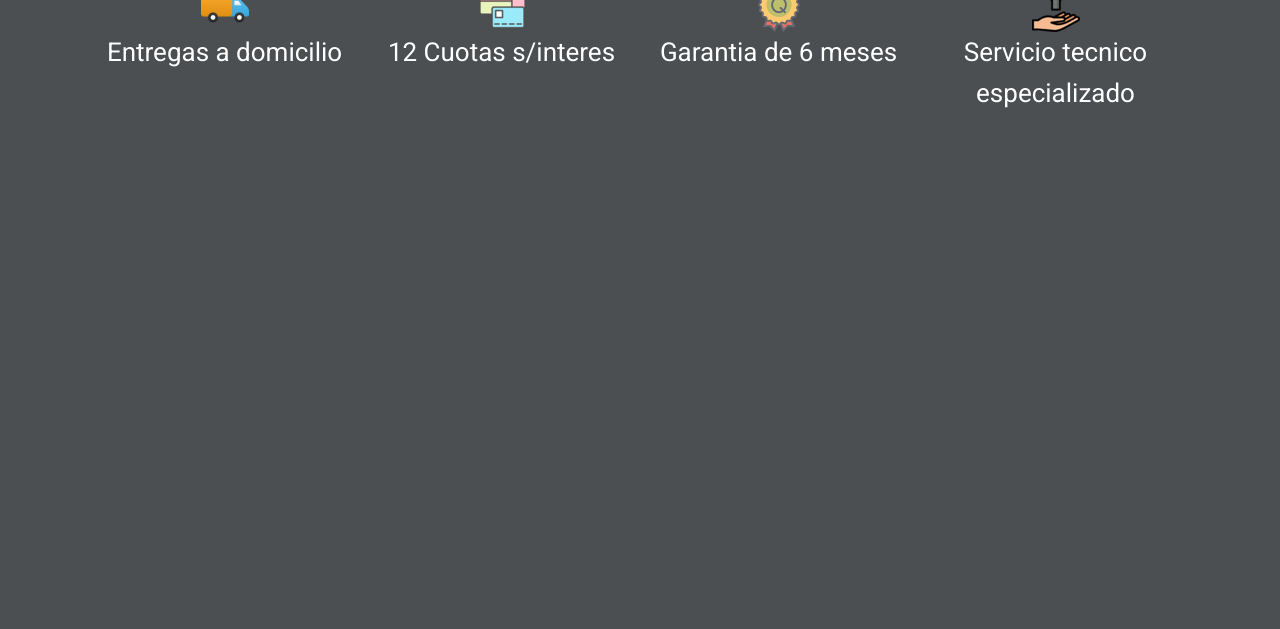
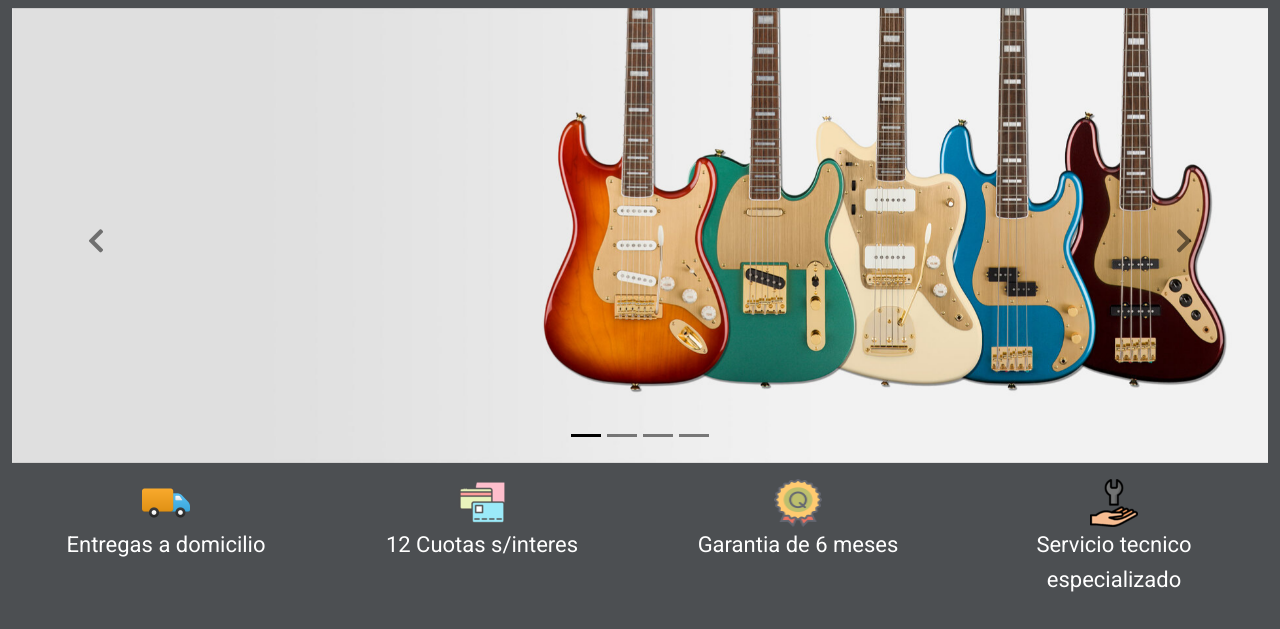
Before and after one commit to Leampa/ProFi_Le_Pa, a plain HTML site: page index.html in a window 1280 px wide. Shown: the part 265-894 px from the top of the page. Before the commit the page ends 800 px from the top, so only its background shows below. Drawn offline with nearby package versions, Linux system fonts and the light colour scheme.

Commit message:
Agregue carrousel

```diff
--- a/diseno/estilo.css
+++ b/diseno/estilo.css
@@ -8,17 +8,10 @@ background-color: #4c4f52;
 
 .iconos{
     text-align: center;
-    font-size: 20px;
+    font-size: 16px;
     color: white;
+
 }
-
-
-
-
-
-
-
-
 
 
 /* Sidebar para mobile */
@@ -70,8 +63,14 @@ left: 0;
                }
                .iconos{
                 text-align: center;
-                font-size: 26px;
+                font-size: 22px;
                 color: white;
+                }
+
+                .iconos img{
+                    height:48px;
+                    width:48px;
+                }
             }
 
     }
--- a/index.html
+++ b/index.html
@@ -40,13 +40,6 @@
 
     <nav class="navbar navbar-expand-lg navbar-dark bg-dark main-navigation"> <!--ACtive para que funcione-->
 
-        <!-- <div class="container mt-2">
-            <div class="row">
-                <div class="col-md-12">
-                    Lorem ipsum dolor si amet, consectetur adipisicing elit. Doloremque, rerum facilis quae incidunt iure ipsa dolore recusandae iste omnis dignissimos quisquam, deserunt, labore voluptate inventore. Distinctio quos molestias non hic.</div>
-            </div>
-        </div> -->
-
         <div class="container-fluid">
             <a class="navbar-brand order-2 order-lg-1 mr-auto mr-lg-3 ml-3 ml-lg-0 disabled">Music Ins.</a>
             <button class="navbar-toggler" type="button">
@@ -83,27 +76,73 @@
     </nav>
 
 
-    <div class="container">
+    <div class="container-fluid">
         <div class="row">
             <div class="col-12">
-                <h1 class="d-flex justify-content-center display-1 text-light">Somos Music<strong>Ins.</strong></h1>
+                <h1 class="d-flex justify-content-center display-1 text-light my-lg-4 my-4">Somos Music<strong>Ins.</strong></h1>
             </div>
+
+            <div id="carouselExampleDark" class="carousel carousel-dark slide" data-bs-ride="carousel">
+                <div class="carousel-indicators">
+                  <button type="button" data-bs-target="#carouselExampleDark" data-bs-slide-to="0" class="active" aria-current="true" aria-label="Slide 1"></button>
+                  <button type="button" data-bs-target="#carouselExampleDark" data-bs-slide-to="1" aria-label="Slide 2"></button>
+                  <button type="button" data-bs-target="#carouselExampleDark" data-bs-slide-to="2" aria-label="Slide 3"></button>
+                  <button type="button" data-bs-target="#carouselExampleDark" data-bs-slide-to="3" aria-label="Slide 4"></button>
+                </div>
+                <div class="carousel-inner">
+                  <div class="carousel-item active" data-bs-interval="10000">
+                    <img src="imagenes/fenderinstportad.jpg" class="d-block w-100" alt="...">
+                    <div class="carousel-caption d-none d-md-block">
+                    </div>
+                  </div>
+                  <div class="carousel-item" data-bs-interval="2000">
+                    <img src="imagenes/marshallsedit.jpg" class="d-block w-100" alt="Amplis">
+                    <div class="carousel-caption d-none d-md-block">
+                    </div>
+                  </div>
+                  <div class="carousel-item">
+                    <img src="imagenes/synthstudiowdit.jpg" class="d-block w-100" alt="Synth">
+                    <div class="carousel-caption d-none d-md-block">
+                    </div>
+                  </div>
+                  <div class="carousel-item">
+                    <img src="imagenes/bataedit.jpg" class="d-block w-100" alt="Bata">
+                    <div class="carousel-caption d-none d-md-block">
+                    </div>
+                  </div>
+                </div>
+                <button class="carousel-control-prev" type="button" data-bs-target="#carouselExampleDark" data-bs-slide="prev">
+                  <span class="carousel-control-prev-icon" aria-hidden="true"></span>
+                  <span class="visually-hidden">Previous</span>
+                </button>
+                <button class="carousel-control-next" type="button" data-bs-target="#carouselExampleDark" data-bs-slide="next">
+                  <span class="carousel-control-next-icon" aria-hidden="true"></span>
+                  <span class="visually-hidden">Next</span>
+                </button>
+              </div>
+
+
+
+
+
         </div>
-        <div class="row p-3">
-            <div class="col-lg-3 col-6 fa-2x iconos">
-                <img src="imagenes/camion.png" alt="iconcamion">
+
+
+        <div class="row p-2 my-2 iconos">
+            <div class="col-lg-3 col-6">
+                <img src="imagenes/camion.png" alt="iconcamion" width="30px" height="30px">
                 <p>Entregas a domicilio</p>
             </div>
-            <div class="col-lg-3 col-6  fa-2x iconos">
-                <img src="imagenes/tarjet.png" alt="icontarjet">
+            <div class="col-lg-3 col-6">
+                <img src="imagenes/tarjet.png" alt="icontarjet" width="30px" height="30px">
                 <p>12 Cuotas s/interes</p>
             </div>
-            <div class="col-lg-3 col-6  fa-2x iconos">
-                <img src="imagenes/garantia.png" alt="icongarantia">
+            <div class="col-lg-3 col-6 ">
+                <img src="imagenes/garantia.png" alt="icongarantia" width="30px" height="30px">
                 <p>Garantia de 6 meses</p>
             </div>
-            <div class="col-lg-3 col-6 fa-2x iconos">
-                <img src="imagenes/service.png" alt="iconservice">
+            <div class="col-lg-3 col-6 ">
+                <img src="imagenes/service.png" alt="iconservice" width="30px" height="30px">
                 <p>Servicio tecnico especializado</p>
             </div>
 
```
Also changed, not shown: imagenes/bata.jpg (added), imagenes/bataedit.jpg (added), imagenes/fenderinstportad.jpg (added), imagenes/marshalls.jpg (added), imagenes/marshallsedit.jpg (added), imagenes/paredmarshall.jpg (added), imagenes/synthstudio.jpg (added), imagenes/synthstudiowdit.jpg (added).
